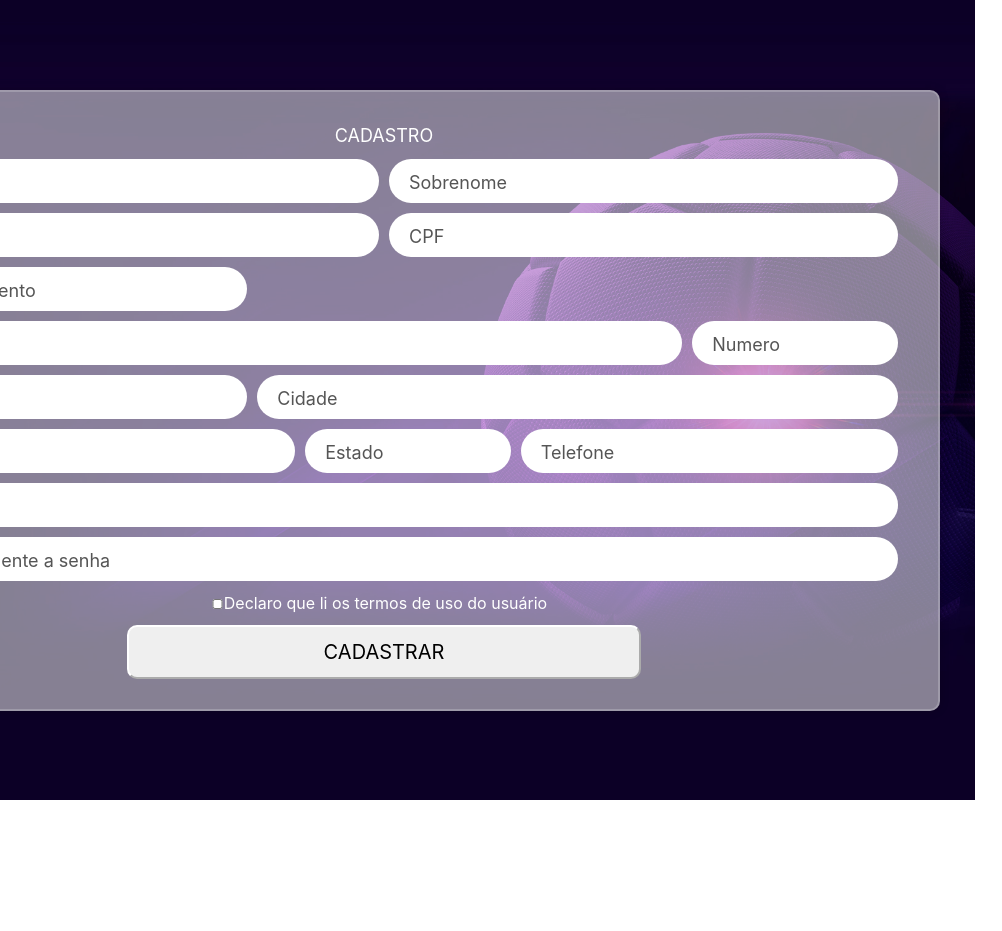
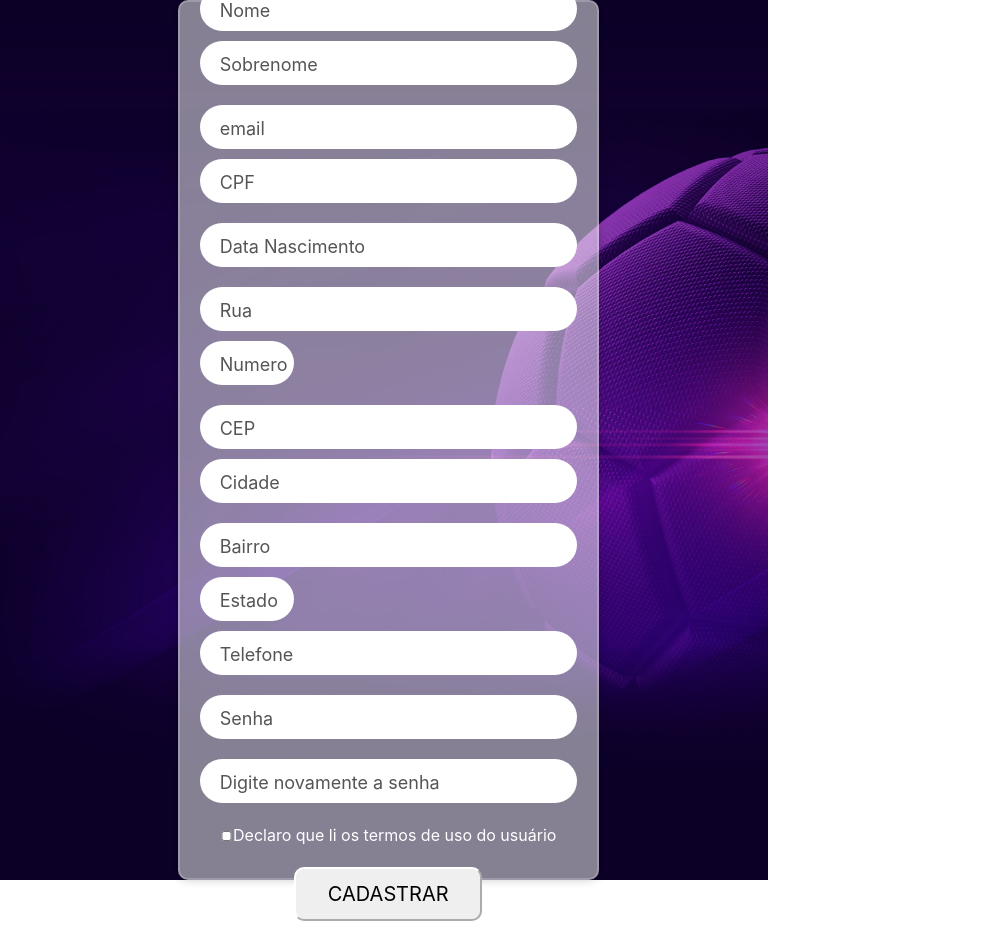
Before and after one commit to aligadigital/olheirodigital, a React (Create React App) app: page /player/register in a window 768 px wide. Shown: the whole page, 1002 px wide, since content can reach past the window. Before the commit the page ends 800 px from the top, so only its background shows below. Built offline with nearby package versions, Linux system fonts and the light colour scheme; the HTML template or start-up script is replaced by a standard one.

Commit message:
change for cell phone.

```diff
--- a/src/Components/Player/Register/Register.css
+++ b/src/Components/Player/Register/Register.css
@@ -15,21 +15,23 @@
 
 .wrapper-cadastro {
   width: 90%;
+  margin-left: 2%;
   background-color: rgba(255, 255, 255, 0.5);
   border: 2px solid rgba(255, 255, 255, 0.2);
   backdrop-filter: blur(960deg);
   box-shadow: 0 0 10px rgba(0, 0, 0, 0.2);
   color: white;
   border-radius: 10px;
-  padding: 30px 40px;
+  padding: 1%;
+  /* padding: 30px 40px; */
   display: flex;
   flex-direction: column;
   justify-content: center;
   align-items: center;
   box-sizing: border-box;
-  overflow: hidden;
+  /* overflow: hidden; */
   position: relative; /* Changed to relative */
-  margin: 20px 0; /* Add margin for better spacing */
+
 }
 
 .title {
@@ -182,6 +184,51 @@
   cursor: pointer;
 }
 
+@media (min-width: 620px) and (max-width: 1000px) {
+  body {
+    margin: 0;
+    font-family: -apple-system, BlinkMacSystemFont, 'Segoe UI', 'Roboto', 'Oxygen', 'Ubuntu', 'Cantarell', 'Fira Sans', 'Droid Sans', 'Helvetica Neue', sans-serif;
+    background-image: url('/src/Components/Assets/Olheiro_Background.jpg');
+    background-position: center center;
+    background-size: cover;
+    background-repeat: no-repeat;
+    min-height: 110vh;
+    display: flex;
+    justify-content: center;
+    align-items: center;
+  }
+
+  .wrapper-cadastro {
+    width: 100%;
+    min-height: 110%; /* Ensure the height is 100% of the viewport */
+    padding: 20px;
+     margin-top: 20px;
+    margin-bottom: 20px;
+  }
+
+  .input-row {
+    flex-direction: column;
+  }
+
+  .input-box-register {
+    margin-right: 0;
+    margin-bottom: 10px;
+  }
+
+
+  .wide-input {
+    flex: 0 0 25%;
+  }
+
+  .medium-input {
+    flex: 0 0 15%;
+  }
+  .short-input {
+    flex: 0 0 20%;
+    width: 25%;
+  }
+
+}
 /* Media query for screens smaller than 620px */
 @media (max-width: 620px) {
   body {
```
